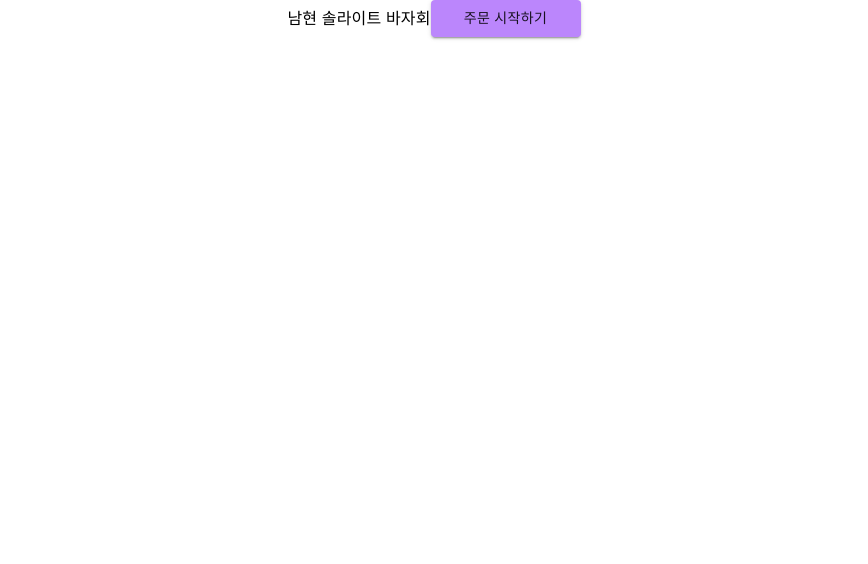
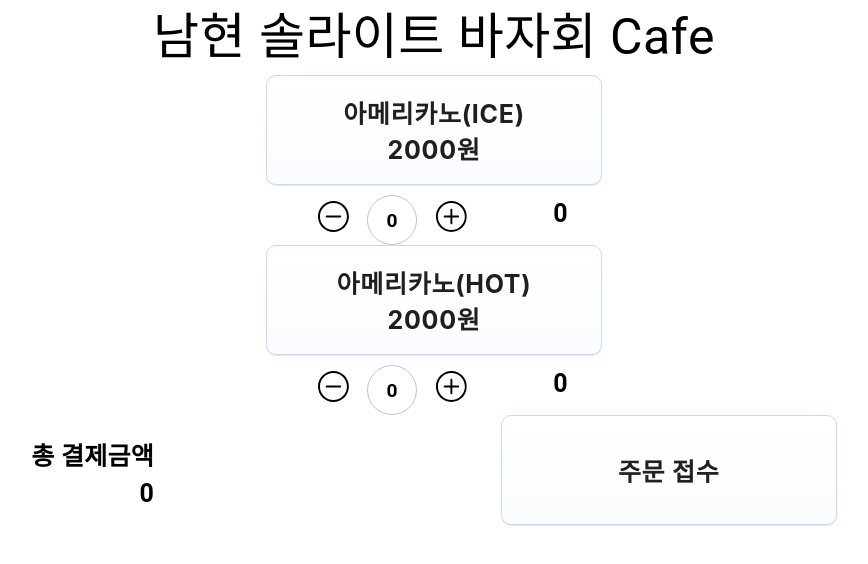
Before and after one commit to son1473/NH_kiosk, a React (Create React App) app: page /order in a window 1280 px wide. Shown: the top 564 px of the page, without its empty margins (206-1074 px from the left). Built offline with nearby package versions, Linux system fonts and the light colour scheme.

Commit message:
make orderMenu

```diff
--- /dev/null
+++ b/src/components/baja/OrderMenu.tsx
@@ -0,0 +1,177 @@
+import { Box, Button, TextField, Typography } from "@mui/material";
+import { useState, useEffect } from "react";
+import { MENU, menuKey } from "utils/menu";
+
+interface OrderMenuProps {
+  // menu: string;
+  menuName: string;
+  totalPrice: number;
+  setTotalPrice: (value: number) => void;
+}
+
+const OrderMenu = ({ menuName, setTotalPrice }: OrderMenuProps) => {
+  const [beverageNum, setBeverageNum] = useState(0);
+  // const [totalPrice, setTotalPrice] = useState(0);
+
+  // const handleChangeCoffee = () => {
+  //   setCoffeeNum(coffeeNum + 1);
+  // };
+
+  useEffect(() => {
+    setTotalPrice(beverageNum * 2000);
+  }, [beverageNum]);
+  // style, className, onClick, onMouseMove 등의 props를 사용할 수 있도록
+  // ...rest 를 사용하여 ResponsiveBlock에게 전달
+  return (
+    <Box>
+      <Button
+        onClick={() => {
+          setBeverageNum(beverageNum + 1);
+        }}
+        sx={{
+          background: "linear-gradient(180deg, #FFF 0%, #FBFCFF 100%)",
+          boxShadow: "0px 1px 1px 0px rgba(0, 0, 0, 0.10)",
+          border: "1px solid rgba(201, 216, 255, 1)",
+          borderRadius: "10px",
+          width: "336px",
+          height: "110px",
+          textAlign: "center",
+          font: "25px Inter, sans-serif ",
+          fontWeight: "bold",
+          marginBottom: "10px",
+        }}
+      >
+        {menuName} <br />
+        {/* 2,000원 */}
+        {MENU[menuName]}원
+      </Button>
+      <Box
+        sx={{
+          display: "flex",
+          flexDirection: "row",
+          justifyContent: "space-around",
+        }}
+      >
+        <Box
+          sx={{
+            verticalAlign: "middle",
+          }}
+        >
+          <Button
+            sx={{
+              minWidth: "auto",
+              "& .MuiButton-startIcon": {
+                margin: "0px 10px",
+              },
+            }}
+            onClick={() => {
+              if (beverageNum > 0) {
+                setBeverageNum(beverageNum - 1);
+              }
+            }}
+            startIcon={
+              <svg
+                width="31"
+                height="31"
+                viewBox="0 0 31 31"
+                fill="none"
+                xmlns="http://www.w3.org/2000/svg"
+              >
+                <g clip-path="url(#clip0_22_513)">
+                  <path
+                    d="M15.44 0C23.9742 0 30.88 6.90578 30.88 15.44C30.88 23.9742 23.9742 30.88 15.44 30.88C6.90578 30.88 0 23.9742 0 15.44C0 6.90578 6.90578 0 15.44 0ZM15.44 28.9802C22.8886 28.9802 28.95 22.8886 28.95 15.44C28.95 7.99141 22.8886 1.93 15.44 1.93C7.99141 1.93 1.93 7.99141 1.93 15.44C1.93 22.8886 7.99141 28.9802 15.44 28.9802ZM14.3845 16.405H8.685C8.14219 16.405 7.72 15.9828 7.72 15.44C7.72 14.8972 8.14219 14.475 8.685 14.475H22.195C22.7378 14.475 23.16 14.8972 23.16 15.44C23.16 15.9828 22.7378 16.405 22.195 16.405H14.3845Z"
+                    fill="black"
+                  />
+                </g>
+                <defs>
+                  <clipPath id="clip0_22_513">
+                    <rect width="30.88" height="30.88" fill="white" />
+                  </clipPath>
+                </defs>
+              </svg>
+            }
+          ></Button>
+
+          <TextField
+            variant="outlined"
+            defaultValue={beverageNum}
+            value={beverageNum}
+            InputProps={{
+              inputProps: {
+                style: {
+                  textAlign: "center",
+                  verticalAlign: "middle",
+                  padding: "6px",
+                  fontSize: "1.2rem",
+                },
+              },
+              style: {
+                borderRadius: "50px",
+                // minWidth: "38px",
+                width: "50px",
+                height: "50px",
+                // padding: "6px",
+                fontWeight: "bold",
+                textAlign: "center",
+              },
+            }}
+            sx={{
+              textAlign: "center",
+              width: "auto",
+            }}
+            onChange={(event: React.ChangeEvent<HTMLInputElement>) => {
+              const newValue = parseInt(event.target.value);
+              if (isNaN(newValue)) {
+                setBeverageNum(0);
+              } else {
+                setBeverageNum(newValue);
+              }
+            }}
+          />
+          <Button
+            onClick={() => {
+              setBeverageNum(beverageNum + 1);
+            }}
+            sx={{
+              minWidth: "auto", // 최소 너비를 자동으로 설정하여 아이콘에 맞춤
+              "& .MuiButton-startIcon": {
+                margin: "0px 10px", // 아이콘과 텍스트 사이의 간격 조정
+              },
+            }}
+            startIcon={
+              <svg
+                width="32"
+                height="31"
+                viewBox="0 0 32 31"
+                fill="none"
+                xmlns="http://www.w3.org/2000/svg"
+              >
+                <g clip-path="url(#clip0_16_43)">
+                  <path
+                    d="M16.375 0.0625C7.84916 0.0625 0.9375 6.97416 0.9375 15.5C0.9375 24.0263 7.84916 30.9375 16.375 30.9375C24.9013 30.9375 31.8125 24.0263 31.8125 15.5C31.8125 6.97416 24.9013 0.0625 16.375 0.0625ZM16.375 29.0382C8.92689 29.0382 2.86719 22.9481 2.86719 15.4999C2.86719 8.05183 8.92689 1.99213 16.375 1.99213C23.8231 1.99213 29.8828 8.05186 29.8828 15.4999C29.8828 22.948 23.8231 29.0382 16.375 29.0382ZM23.1289 14.5352H17.3398V8.74609C17.3398 8.2135 16.9076 7.78125 16.375 7.78125C15.8424 7.78125 15.4102 8.2135 15.4102 8.74609V14.5352H9.62109C9.0885 14.5352 8.65625 14.9674 8.65625 15.5C8.65625 16.0326 9.0885 16.4648 9.62109 16.4648H15.4102V22.2539C15.4102 22.7865 15.8424 23.2188 16.375 23.2188C16.9076 23.2188 17.3398 22.7865 17.3398 22.2539V16.4648H23.1289C23.6615 16.4648 24.0938 16.0326 24.0938 15.5C24.0938 14.9674 23.6615 14.5352 23.1289 14.5352Z"
+                    fill="black"
+                  />
+                </g>
+                <defs>
+                  <clipPath id="clip0_16_43">
+                    <rect
+                      width="30.875"
+                      height="30.875"
+                      fill="white"
+                      transform="translate(0.9375 0.0625)"
+                    />
+                  </clipPath>
+                </defs>
+              </svg>
+            }
+          ></Button>
+        </Box>
+        <Typography sx={{ fontWeight: "bold", fontSize: "25px" }}>
+          {beverageNum * 2000}
+        </Typography>
+      </Box>
+    </Box>
+  );
+};
+
+export default OrderMenu;
--- a/src/routes/baja_LandingOrder.tsx
+++ b/src/routes/baja_LandingOrder.tsx
@@ -1,39 +1,94 @@
-import { Box, Button, Container } from "@mui/material";
-import React, { useEffect } from "react";
+import { Box, Button, Container, TextField, Typography } from "@mui/material";
+import React, { useEffect, useState } from "react";
+import { MENU, menuKey } from "utils/menu";
+import OrderMenu from "./../components/baja/OrderMenu";
 
 function LandingOrder() {
-  useEffect(() => {
-    // 이 곳에 필요한 초기화 작업을 수행할 수 있습니다.
-  }, []);
+  const [coffeeNum, setCoffeeNum] = useState(0);
+  const [totalPrice, setTotalPrice] = useState(0);
 
-  const handleStartOrder = () => {
-    // 주문 시작하기 버튼 클릭 시 실행되는 함수
-    console.log("주문 시작하기");
-    // 추가적인 작업을 수행할 수 있습니다.
+  // const handleChangeCoffee = () => {
+  //   setCoffeeNum(coffeeNum + 1);
+  // };
+
+  const handleChildValueChange = (value: number) => {
+    setTotalPrice(value);
   };
+
+  // useEffect(() => {
+  //   setTotalPrice(coffeeNum * 2000);
+  // }, [coffeeNum]);
 
   return (
     <React.Fragment>
       <Container fixed>
+        <Typography
+          sx={{
+            fontSize: "50px",
+            textAlign: "center",
+          }}
+        >
+          남현 솔라이트 바자회 Cafe
+        </Typography>
         <Box
           sx={{
             // minHeight: "150vh",
             display: "flex",
             justifyContent: "center",
             alignItems: "center",
+            flexDirection: "column",
           }}
         >
-          남현 솔라이트 바자회
-          <Button
-            variant="contained"
-            onClick={handleStartOrder}
-            color="secondary"
+          <OrderMenu
+            menuName={menuKey[0]}
+            totalPrice={totalPrice}
+            setTotalPrice={handleChildValueChange}
+            />
+          <OrderMenu
+            menuName={menuKey[1]}
+            totalPrice={totalPrice}
+            setTotalPrice={handleChildValueChange}
+          />
+
+          <Box
             sx={{
-              width: "150px"
+              display: "flex",
+              justifyContent: "space-around",
+              width: "100%",
+              alignItems: "center",
+              flexDirection: "row",
             }}
           >
-            주문 시작하기
-          </Button>
+            <Box>
+              <Typography sx={{ fontWeight: "bold", fontSize: "25px" }}>
+                총 결제금액
+              </Typography>
+              <Typography
+                sx={{ fontWeight: "bold", fontSize: "25px", textAlign: "end" }}
+              >
+                {totalPrice}
+              </Typography>
+            </Box>
+            <Button
+              variant="contained"
+              // onClick={handleStartOrder}
+              color="secondary"
+              sx={{
+                background: "linear-gradient(180deg, #FFF 0%, #FBFCFF 100%)",
+                boxShadow: "0px 1px 1px 0px rgba(0, 0, 0, 0.10)",
+                border: "1px solid rgba(201, 216, 255, 1)",
+                borderRadius: "10px",
+                width: "336px",
+                height: "110px",
+                textAlign: "center",
+                font: "25px Inter, sans-serif ",
+                fontWeight: "bold",
+                marginBottom: "10px",
+              }}
+            >
+              주문 접수
+            </Button>
+          </Box>
         </Box>
       </Container>
     </React.Fragment>
--- /dev/null
+++ b/src/utils/menu.ts
@@ -0,0 +1,18 @@
+// 문자열을 키로 가지고, 숫자를 값으로 가지는 딕셔너리
+interface StringNumberDictionary {
+  [key: string]: number;
+}
+
+export const MENU: StringNumberDictionary= {
+  "아메리카노(ICE)": 2000,
+  "아메리카노(HOT)": 2000,
+  "믹스커피(맥심)": 2000,
+  "아이스티": 2000,
+  "아이스초코": 2000,
+  "미숫가루": 2000,
+  "페퍼민트 티": 2000,
+  "루이보스 티": 2000,
+  "기타": 1000,
+};
+
+export const menuKey = Object.keys(MENU);
```
